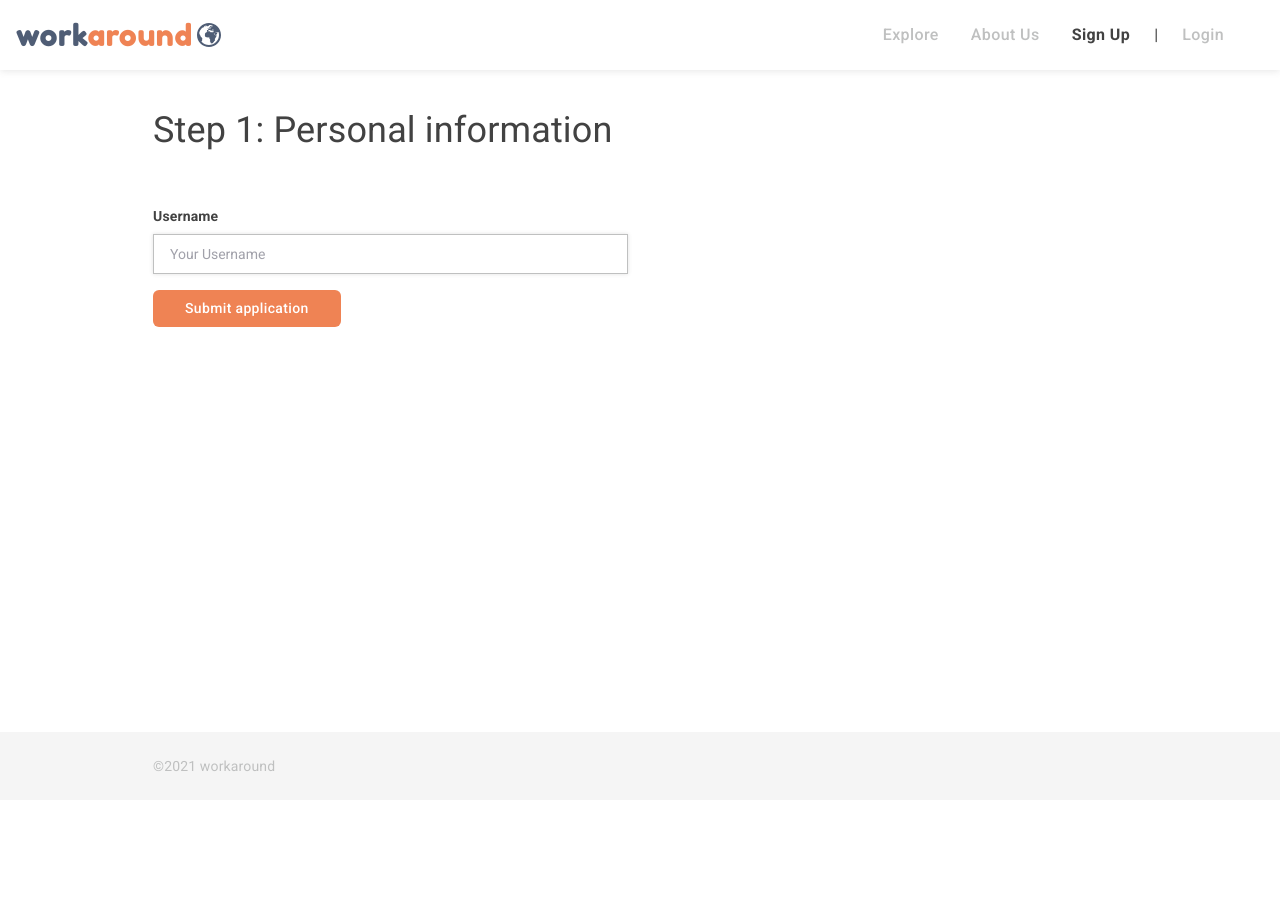
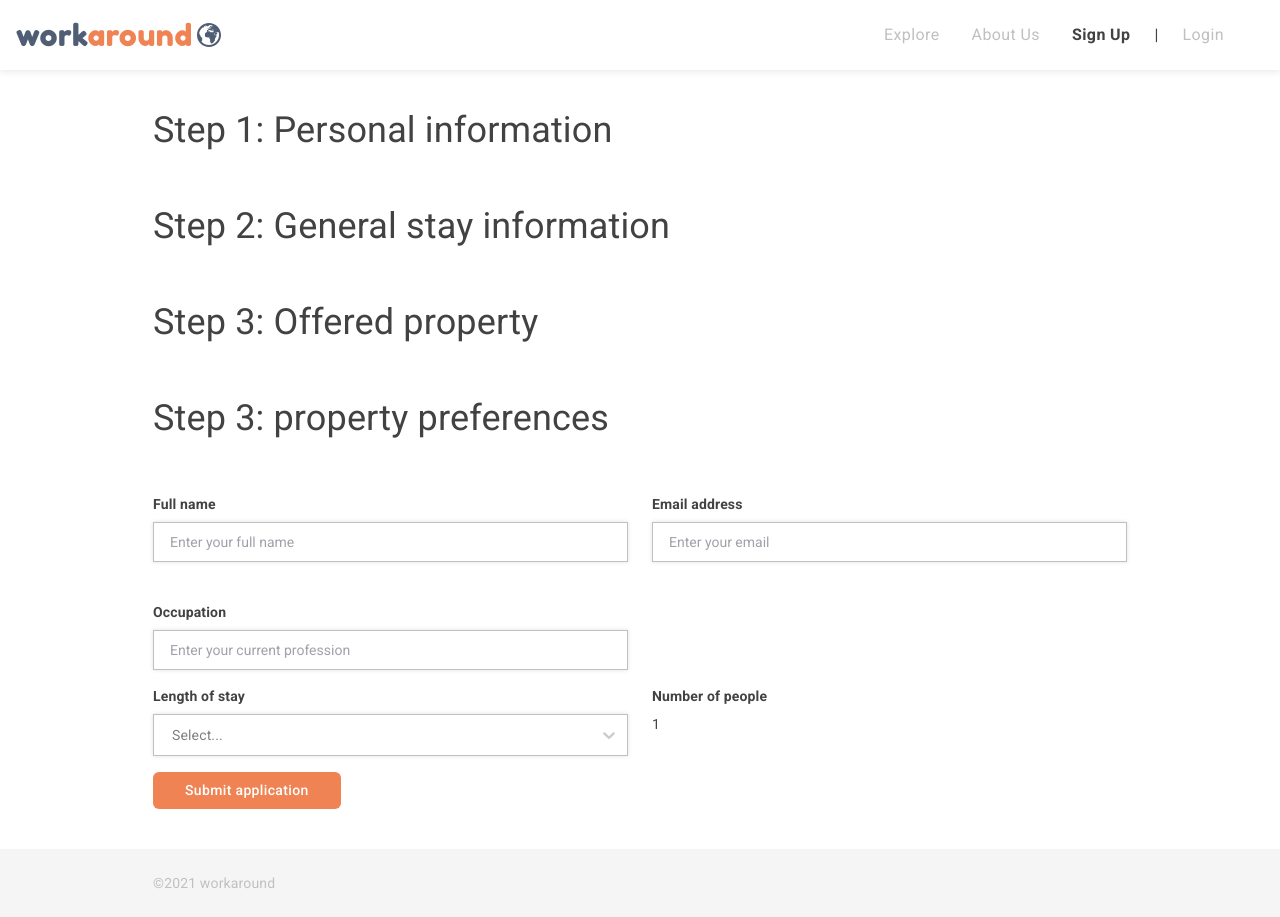
Before and after one commit to borisrakovan/workaround-frontend, a React (Create React App) app: page /apply in a window 1280 px wide. Before the commit the page ends 800 px from the top, so only its background shows below. Built offline with nearby package versions, Linux system fonts and the light colour scheme.

Commit message:
login handling and application fields

```diff
--- a/package.json
+++ b/package.json
@@ -14,6 +14,7 @@
       "@types/axios": "^0.14.0",
       "@types/jest": "^26.0.15",
       "@types/node": "^12.0.0",
+      "@types/qs": "^6.9.7",
       "@types/react": "^17.0.0",
       "@types/react-calendar": "^3.4.3",
       "@types/react-dom": "^17.0.0",
@@ -26,6 +27,7 @@
       "formik": "^2.2.9",
       "graphql": "^15.6.1",
       "leaflet": "^1.7.1",
+      "qs": "^6.5.2",
       "react": "^17.0.2",
       "react-calendar": "^3.4.0",
       "react-dom": "^17.0.2",
--- a/src/apply/ApplyScreen.tsx
+++ b/src/apply/ApplyScreen.tsx
@@ -2,9 +2,39 @@ import { Form, Formik } from "formik"
 import React from "react"
 import * as Yup from "yup"
 import InputFormControl from "../components/forms/InputFormControl"
+import SelectFormControl from "../components/forms/SelectFormControl"
+import { useAuthContext } from "../context/AuthContext"
 import { SelectOption } from "../types"
 
 interface Props {}
+
+interface ApplicationValues {
+   userId: string
+   fullName: string
+   email: string
+   occupation: string
+   monthlyIncome: number
+   numberOfPeople: number
+
+   lengthOfStay: any
+   petFriendly: false
+   moveInDate: Date
+
+   offeredPropertyName: string
+   offeredPropertyLifestyleTypes: any[]
+   offeredPropertyType: any
+   offeredPropertyFacilityTypes: any[]
+   offeredPropertyMetersSq: number
+   offeredRoomCount: any
+   offeredPropertyPrice: number
+   offeredPropertyCoordinates: any
+
+   preferredCities: any[]
+   preferredLifestyleTypes: any[]
+   preferredCommuteTypes: any
+   preferredPropertyType: any
+   preferredFacilityTypes: any[]
+}
 
 const lengthOfStayOptions: SelectOption[] = [
    {
@@ -27,20 +57,43 @@ const lengthOfStayOptions: SelectOption[] = [
 ]
 
 const ApplyScreen = (props: Props) => {
-   const handleSubmit = (values: any) => {
+   const { currentUser } = useAuthContext()
+   const handleSubmit = (values: ApplicationValues) => {
       console.log(values)
       return Promise.resolve()
+   }
+
+   const initialValues: ApplicationValues = {
+      userId: "1",
+      fullName: "",
+      email: "",
+      occupation: "",
+      monthlyIncome: 0,
+
+      numberOfPeople: 1,
+      lengthOfStay: null,
+      petFriendly: false,
+      moveInDate: new Date(),
+
+      offeredPropertyName: "",
+      offeredPropertyLifestyleTypes: [],
+      offeredPropertyType: null,
+      offeredPropertyFacilityTypes: [],
+      offeredPropertyMetersSq: 0,
+      offeredRoomCount: "",
+      offeredPropertyPrice: 0,
+      offeredPropertyCoordinates: null,
+      preferredCities: [],
+      preferredLifestyleTypes: [],
+      preferredCommuteTypes: [],
+      preferredPropertyType: null,
+      preferredFacilityTypes: [],
    }
 
    return (
       <div>
          <Formik
-            initialValues={{
-               fullName: "",
-               email: "",
-
-               lengthOfStay: lengthOfStayOptions[0],
-            }}
+            initialValues={initialValues}
             onSubmit={(values, actions) => {
                const { setSubmitting } = actions
                handleSubmit(values).finally(() => {
@@ -63,13 +116,52 @@ const ApplyScreen = (props: Props) => {
             }) => (
                <Form>
                   <h1>Step 1: Personal information</h1>
+                  <h1>Step 2: General stay information</h1>
+                  <h1>Step 3: Offered property</h1>
+                  <h1>Step 3: property preferences</h1>
+
                   <div className="row">
                      <div className="pb-4 col-span-6">
                         <InputFormControl
-                           label="Username"
-                           name="username"
-                           placeholder="Your Username"
+                           label="Full name"
+                           name="fullName"
+                           placeholder="Enter your full name"
                            type="text"
+                           disabled={true}
+                        />
+                     </div>
+                     <div className="pb-4 col-span-6">
+                        <InputFormControl
+                           label="Email address"
+                           name="email"
+                           placeholder="Enter your email"
+                           type="text"
+                           disabled={true}
+                        />
+                     </div>
+                     <div className="pb-4 col-span-6">
+                        <InputFormControl
+                           label="Occupation"
+                           name="occupation"
+                           placeholder="Enter your current profession"
+                           type="text"
+                        />
+                     </div>
+                  </div>
+                  <div className="row">
+                     <div className="pb-4 col-span-6">
+                        <SelectFormControl
+                           label="Length of stay"
+                           name="legthOfStay"
+                           options={lengthOfStayOptions}
+                        />
+                     </div>
+                     <div className="pb-4 col-span-6">
+                        <InputFormControl
+                           label="Number of people"
+                           name="numberOfPeople"
+                           placeholder="Enter the number of other guests"
+                           type="number"
                         />
                      </div>
                   </div>
--- a/src/context/AuthContext.tsx
+++ b/src/context/AuthContext.tsx
@@ -2,8 +2,7 @@ import { useMutation } from "@apollo/client"
 import React, { useContext, useEffect, useState } from "react"
 import { useHistory, useLocation } from "react-router"
 import { LOGIN } from "../graphql/mutations"
-
-interface UserType {}
+import { UserType } from "../types/generated"
 
 interface AuthContextType {
    currentUser: UserType | null
@@ -39,6 +38,7 @@ const AuthContextProvider = ({ children }: { children: JSX.Element }) => {
          } else {
             return Promise.reject("API response does not contain any user")
          }
+         setUserLoading(false)
       })
 
    const logout = () => setCurrentUser(null)
@@ -50,6 +50,8 @@ const AuthContextProvider = ({ children }: { children: JSX.Element }) => {
    //    })
    // }, [])
 
+   console.log(currentUser)
+
    return (
       <AuthContext.Provider value={{ currentUser, userLoading, login, logout }}>
          {children}
@@ -59,7 +61,6 @@ const AuthContextProvider = ({ children }: { children: JSX.Element }) => {
 
 // only a shortcut
 export const useAuthContext = () => useContext<AuthContextType>(AuthContext)
-
 export const useLoginRequired = (fn: any) => {
    const { currentUser } = useAuthContext()
    const history = useHistory()
--- a/src/graphql/mutations.tsx
+++ b/src/graphql/mutations.tsx
@@ -6,6 +6,10 @@ export const LOGIN = gql`
       login(email: $email, password: $password) {
          me {
             id
+            username
+            firstName
+            lastName
+            email
          }
       }
    }
--- a/src/index.css
+++ b/src/index.css
@@ -197,7 +197,7 @@ a,
 }
 
 .btn-menu {
-   @apply btn-dark text-base;
+   @apply btn-dark text-base font-normal;
 }
 .btn-menu.strong {
    @apply text-gray-dark font-bold;
@@ -414,3 +414,37 @@ input[type="password"] {
 textarea {
    @apply bg-white text-sm px-4 py-2 border-gray border shadow-sm focus:outline-none tracking-wider;
 }
+
+.overlay-popup {
+   @apply shadow z-50 bg-white absolute;
+}
+
+/* animations */
+.flash-enter {
+   opacity: 0.01;
+}
+
+.flash-enter-active {
+   opacity: 1;
+   transition: opacity 500ms ease-in;
+}
+
+.overlay-anim-enter {
+   opacity: 0;
+   transform: scale(0.9);
+}
+
+.overlay-anim-enter-active {
+   opacity: 1;
+   transform: translateX(0);
+   transition: opacity 300ms, transform 300ms;
+}
+
+.overlay-anim-exit {
+   opacity: 1;
+}
+.overlay-anim-exit-active {
+   opacity: 0;
+   transform: scale(0.9);
+   transition: opacity 300ms, transform 300ms;
+}
--- a/src/layout/Header.tsx
+++ b/src/layout/Header.tsx
@@ -1,5 +1,5 @@
 import React from "react"
-import { Link } from "react-router-dom"
+import { Link, useHistory } from "react-router-dom"
 import { useAuthContext } from "../context/AuthContext"
 import WorkaroundLogo from "../WorkaroundLogo"
 import HeaderMenuItem from "./HeaderMenuItem"
@@ -9,11 +9,12 @@ import UserDropdownMenu from "./UserDropdownMenu"
 interface Props {}
 
 const Header = (props: Props) => {
-   const { currentUser } = useAuthContext()
-   const userLoading = false
+   const { currentUser, userLoading } = useAuthContext()
+   const history = useHistory()
+   const handleLogout = () => history.push("/")
 
-   const handleLogout = () => {}
-
+   console.log(userLoading)
+   console.log(currentUser)
    return (
       <header className={`site-header z-10 py-3 flex items-center shadow w-full`}>
          <div className="flex items-center justify-between w-full">
--- a/src/layout/UserDropdownMenu.tsx
+++ b/src/layout/UserDropdownMenu.tsx
@@ -3,15 +3,15 @@ import ProfilePicture from "../components/ProfilePicture"
 import { OverlayMenuOption } from "../types"
 import UserDropdownMenuContent from "./UserDropdownMenuContent"
 import { ReactComponent as IconMore } from "../assets/icons/expand_more-24px.svg"
+import { UserType } from "../types/generated"
 
 interface Props {
-   currentUser: any
+   currentUser: UserType
    onLogout: () => void
 }
 
 export const userDropdownMenuOptions = (
-   onLogout: () => void,
-   currentUser: any
+   onLogout: () => void
 ): OverlayMenuOption[] => [
    {
       label: "Edit profile",
@@ -37,7 +37,7 @@ const UserDropdownMenu = (props: Props) => {
       setShowUserMenu((old) => !old)
    }
 
-   const options = userDropdownMenuOptions(onLogout, currentUser)
+   const options = userDropdownMenuOptions(onLogout)
 
    return (
       <div className="">
@@ -48,13 +48,7 @@ const UserDropdownMenu = (props: Props) => {
          >
             <ProfilePicture user={currentUser} size={9} />
             <span className="inline-block ml-3 mr-2">
-               Hi,{" "}
-               {
-                  // show username if the fullname isn't set
-                  currentUser?.fullName
-                     ? currentUser?.fullName?.split(" ")[0]
-                     : currentUser?.name
-               }
+               Hi, {currentUser?.firstName}
             </span>
             <IconMore width={18} height={18} />
          </button>
--- a/tailwind.config.js
+++ b/tailwind.config.js
@@ -39,11 +39,11 @@ module.exports = {
          // yellow: {
          //    DEFAULT: "#ffca28",
          // },
-         // red: {
-         //    DEFAULT: "#f44336",
-         //    light: "#F9928B",
-         //    lightest: "#F44336",
-         // },
+         red: {
+            DEFAULT: "#f44336",
+            light: "#F9928B",
+            lightest: "#F44336",
+         },
          gray: {
             // light: "#E0E0E0",
             lightest: "#f5f5f5",
```
Also changed, not shown: src/components/LoginScreen.tsx (+37 -12 lines), 2 other files (tests, documents, lock files or other folders).
